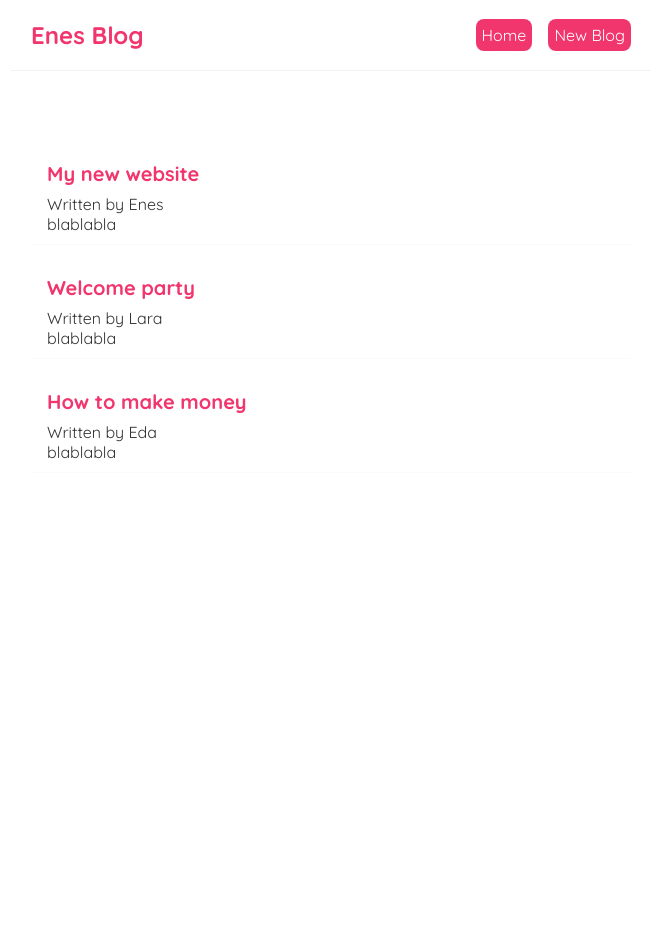
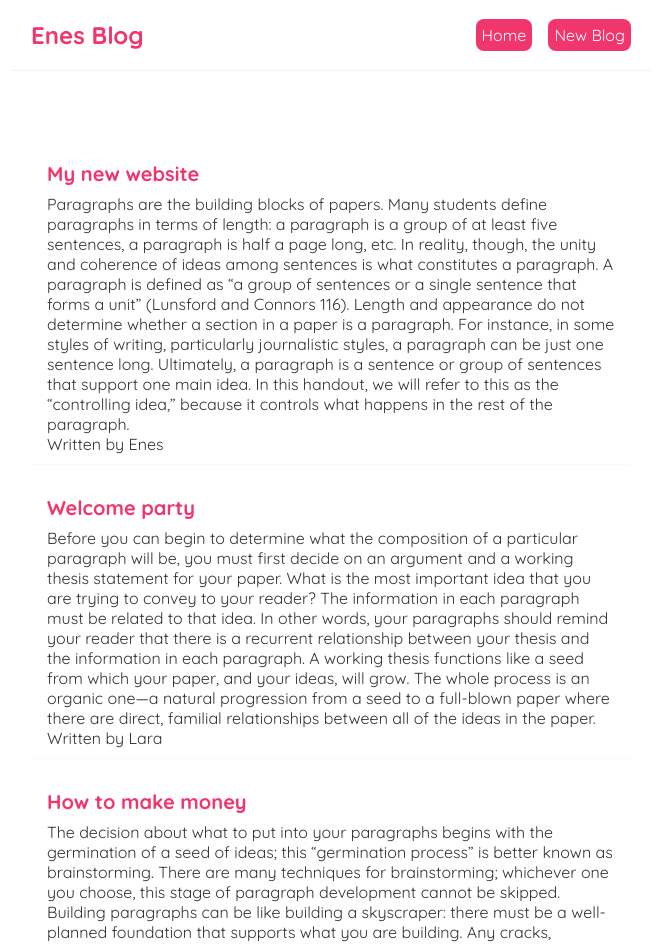
Before and after one commit to enesgasi/React-Blog, a React (Create React App) app: page / in a window 1280 px wide. Shown: the top 944 px of the page, without its empty margins (309-971 px from the left). Before the commit the page ends 800 px from the top, so only its background shows below. Built offline with nearby package versions, Linux system fonts and the light colour scheme.

Commit message:
ufak şeyler

```diff
--- a/src/Bloglist.js
+++ b/src/Bloglist.js
@@ -8,8 +8,8 @@ const BlogList = (props) => {
             {blogs.map((blog) => (
                 <div className="blog-preview" key={blog.id}>
                     <h2>{ blog.title }</h2>
+                    <p> { blog.body }</p>
                     <p>Written by { blog.author }</p>
-                    <p> { blog.body }</p>
                 </div>
             ))}
         </div>
--- a/src/Home.js
+++ b/src/Home.js
@@ -3,9 +3,9 @@ import BlogList from "./Bloglist";
 
 const Home = () => {
     const [blogs, setBlogs] = useState([
-        { title: 'My new website', body:'blablabla', author:'Enes', id:1},
-        { title: 'Welcome party', body:'blablabla', author:'Lara', id:2},
-        { title: 'How to make money', body:'blablabla', author:'Eda', id:3}
+        { title: 'My new website', body:'Paragraphs are the building blocks of papers. Many students define paragraphs in terms of length: a paragraph is a group of at least five sentences, a paragraph is half a page long, etc. In reality, though, the unity and coherence of ideas among sentences is what constitutes a paragraph. A paragraph is defined as “a group of sentences or a single sentence that forms a unit” (Lunsford and Connors 116). Length and appearance do not determine whether a section in a paper is a paragraph. For instance, in some styles of writing, particularly journalistic styles, a paragraph can be just one sentence long. Ultimately, a paragraph is a sentence or group of sentences that support one main idea. In this handout, we will refer to this as the “controlling idea,” because it controls what happens in the rest of the paragraph.', author:'Enes', id:1},
+        { title: 'Welcome party', body:'Before you can begin to determine what the composition of a particular paragraph will be, you must first decide on an argument and a working thesis statement for your paper. What is the most important idea that you are trying to convey to your reader? The information in each paragraph must be related to that idea. In other words, your paragraphs should remind your reader that there is a recurrent relationship between your thesis and the information in each paragraph. A working thesis functions like a seed from which your paper, and your ideas, will grow. The whole process is an organic one—a natural progression from a seed to a full-blown paper where there are direct, familial relationships between all of the ideas in the paper.', author:'Lara', id:2},
+        { title: 'How to make money', body:'The decision about what to put into your paragraphs begins with the germination of a seed of ideas; this “germination process” is better known as brainstorming. There are many techniques for brainstorming; whichever one you choose, this stage of paragraph development cannot be skipped. Building paragraphs can be like building a skyscraper: there must be a well-planned foundation that supports what you are building. Any cracks, inconsistencies, or other corruptions of the foundation can cause your whole paper to crumble.', author:'Eda', id:3}
     ]);
 
 
```
